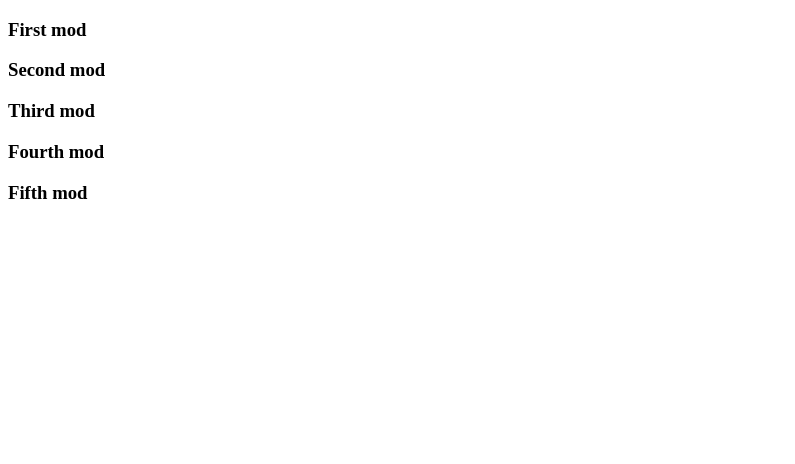
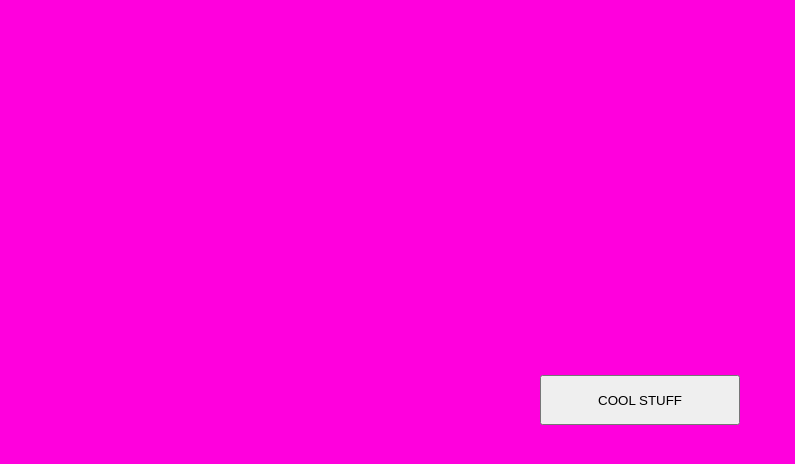
Before and after one commit to BrettDixonBCIT/CITLab3, a plain HTML site: page index.html in a window 1280 px wide. Shown: the whole page, without its empty margins (0-795 px from the left). Drawn offline with Linux system fonts and the light colour scheme.

Commit message:
added a button

```diff
--- a/index.html
+++ b/index.html
@@ -3,11 +3,37 @@
     <head>
         <title>GIT</title>
     </head>
+
+    <style>
+        #display {
+            background-color: #F0D;
+            width:100vw;
+            height:100vh;
+            position:fixed;
+            left:0;
+            top:0;
+        }
+
+        #button {
+            width:200px;
+            height:50px;
+            position:absolute;
+            left:0;
+            right:0;
+            top:0;
+            bottom:0;
+            margin:auto;
+        }
+    </style>
     <body>
         <h3>First mod</h3>
         <h3>Second mod</h3>
         <h3>Third mod</h3>
         <h3>Fourth mod</h3>
         <h3>Fifth mod</h3>
+
+        <div id="display">
+            <button id="button">COOL STUFF</button>
+        </div>
     </body>
 </html>
```
